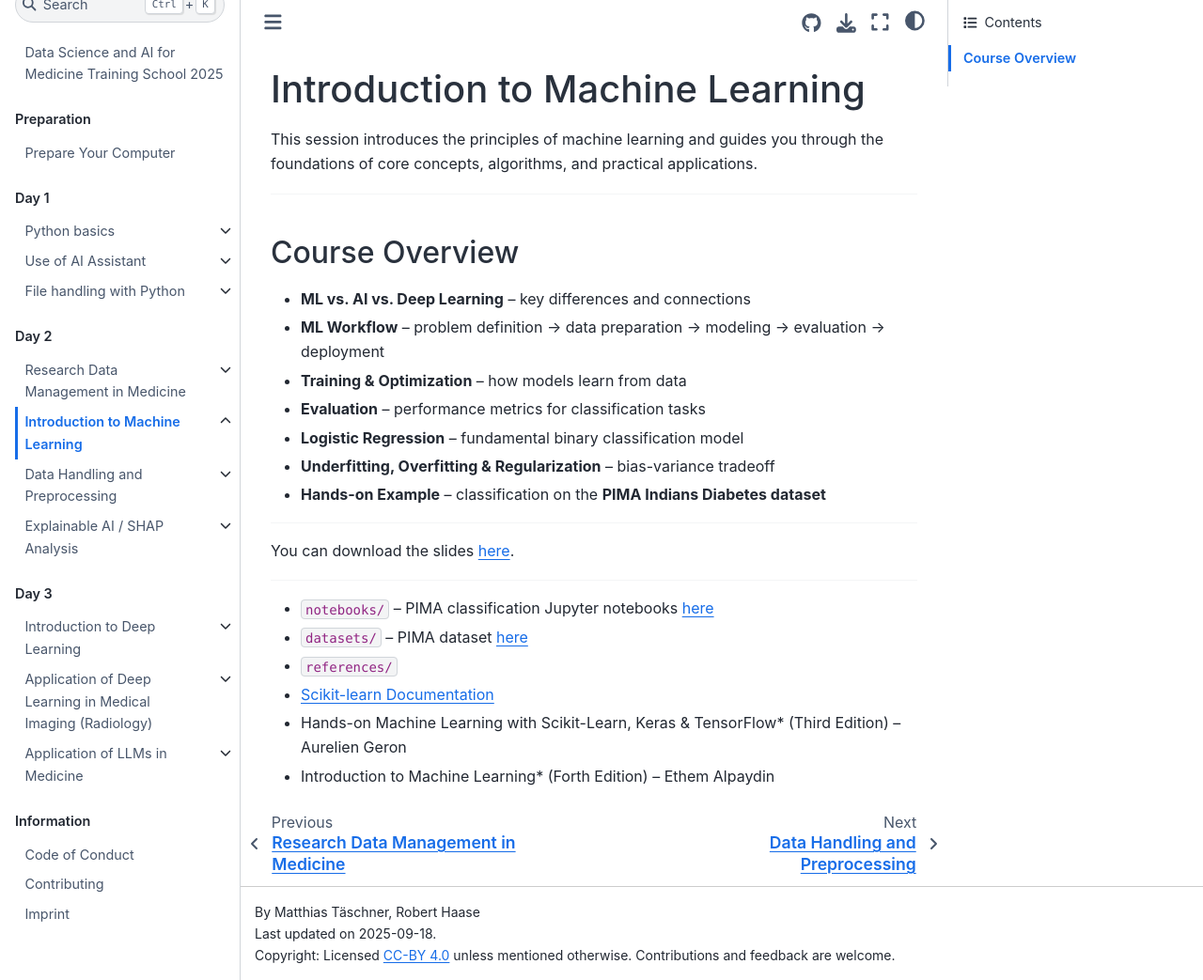
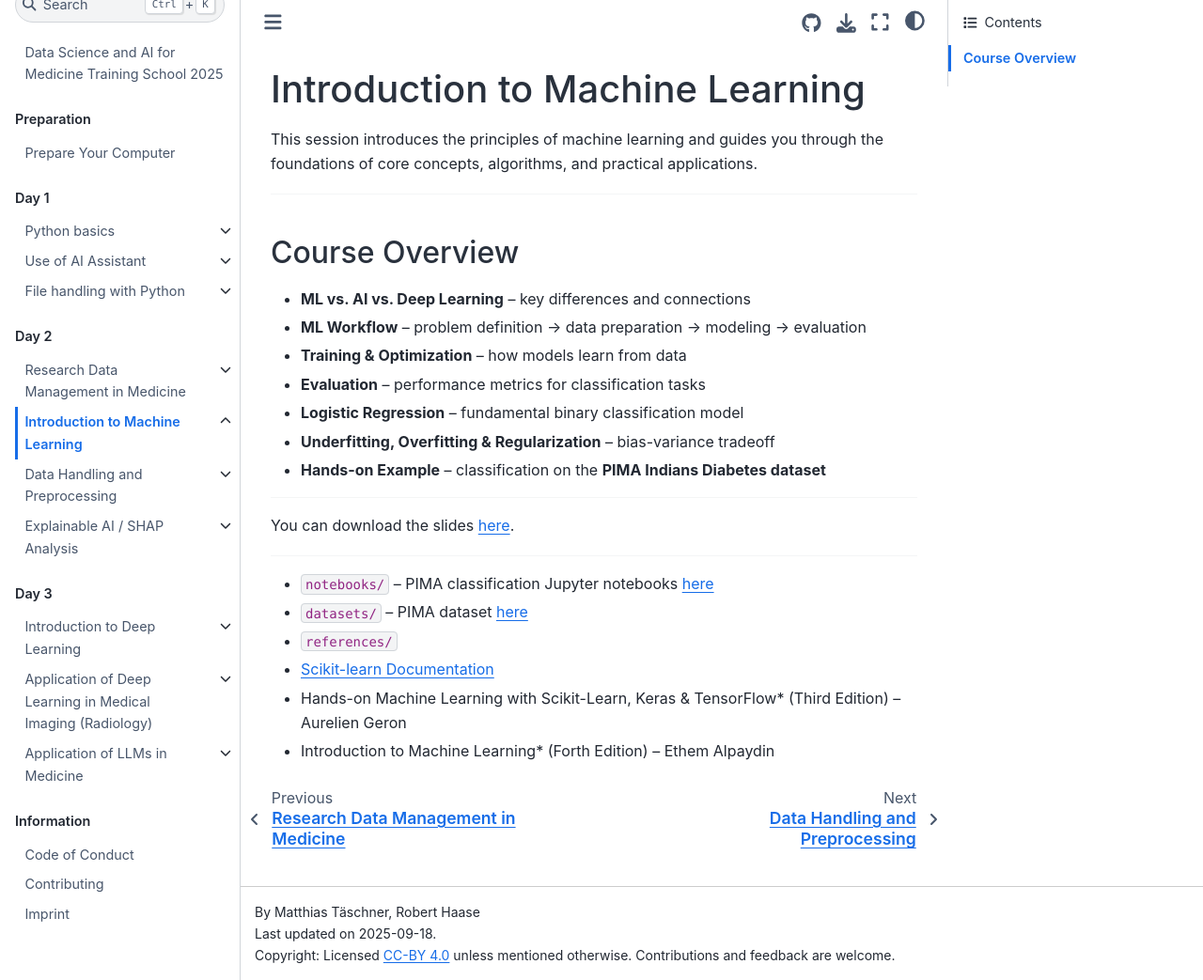
Before and after one commit to ScaDS/ai4medicine-2025, a Jupyter Book: the page built from day2.2_ml_introduction/readme.md, in a window 1280 px wide and 1043 px high. Shown: the whole window at 94% size. Built offline with Jupyter Book 1.0.4 settings and Sphinx 7.4.7 and the Sphinx Book theme 1.1.4, drawn with Linux system fonts in a browser that asks for light colours; pages that are not in the unit, such as notebooks, are missing from menus.

Commit message:
Update readme.md

```diff
--- a/day2.2_ml_introduction/readme.md
+++ b/day2.2_ml_introduction/readme.md
@@ -7,7 +7,7 @@ This session introduces the principles of machine learning and guides you throug
 ## Course Overview
 
 * **ML vs. AI vs. Deep Learning** – key differences and connections
-* **ML Workflow** – problem definition → data preparation → modeling → evaluation → deployment
+* **ML Workflow** – problem definition → data preparation → modeling → evaluation
 * **Training & Optimization** – how models learn from data
 * **Evaluation** – performance metrics for classification tasks
 * **Logistic Regression** – fundamental binary classification model
```
